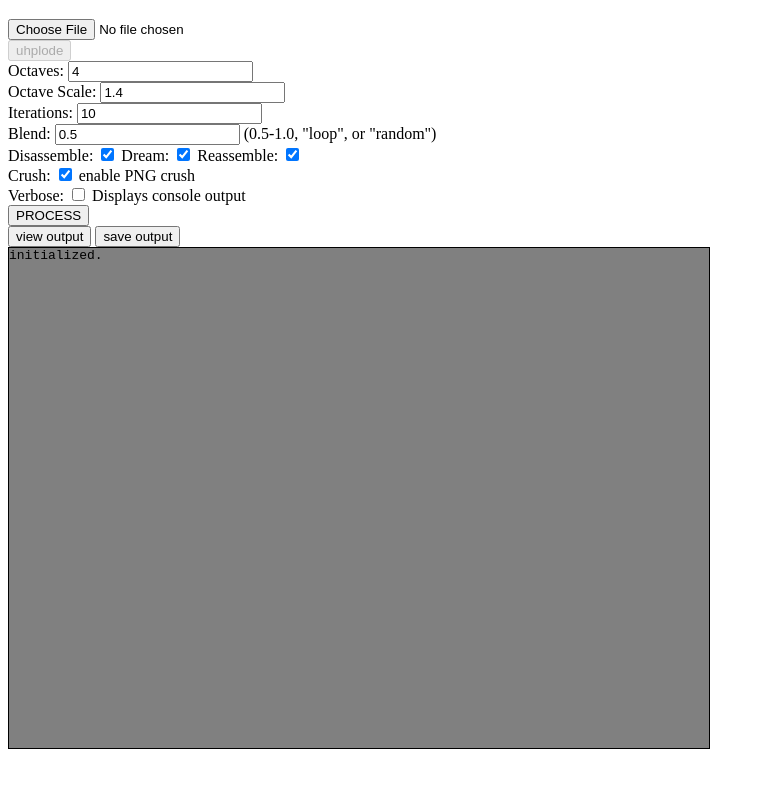
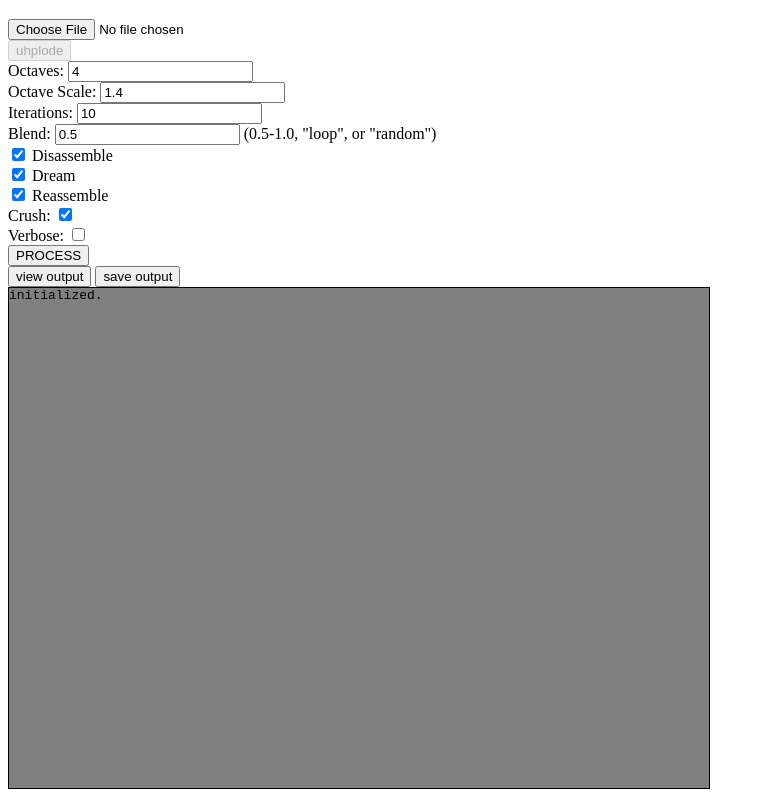
Before and after one commit to campbellcole/remote-hallucinations, a website: page public/index.html in a window 1280 px wide. Shown: the part 61-858 px from the top of the page, without its empty margins (0-765 px from the left). Before the commit the page ends 818 px from the top, so only its background shows below. Drawn offline with nearby package versions, Linux system fonts and the light colour scheme; no server answers.

Commit message:
ok it works now my b

```diff
--- a/public/index.html
+++ b/public/index.html
@@ -24,11 +24,11 @@
     Octave Scale: <input type="number" id="octs" value="1.4" /><br/>
     Iterations: <input type="number" id="itr" value="10" /><br/>
     Blend: <input type="text" id="blend" value="0.5" /> (0.5-1.0, "loop", or "random") <br/>
-    Disassemble: <input type="checkbox" id="dostep1C" checked>
-    Dream: <input type="checkbox" id="dostep2C" checked>
-    Reassemble: <input type="checkbox" id="dostep3C" checked> <br />
-    Crush: <input type="checkbox" id="crush" checked> enable PNG crush<br />
-    Verbose: <input type="checkbox" id="verbose"> Displays console output
+    <input type="checkbox" id="dostep1C" checked> Disassemble <br/>
+    <input type="checkbox" id="dostep2C" checked> Dream <br/>
+    <input type="checkbox" id="dostep3C" checked> Reassemble <br/>
+    Crush: <input type="checkbox" id="crush" checked> <br/>
+    Verbose: <input type="checkbox" id="verbose">
   </div>
   <button id="hit_that_yeet">PROCESS</button>
   <br/>
```
Also changed, not shown: app.js (+14 -0 lines), 2 other files.
